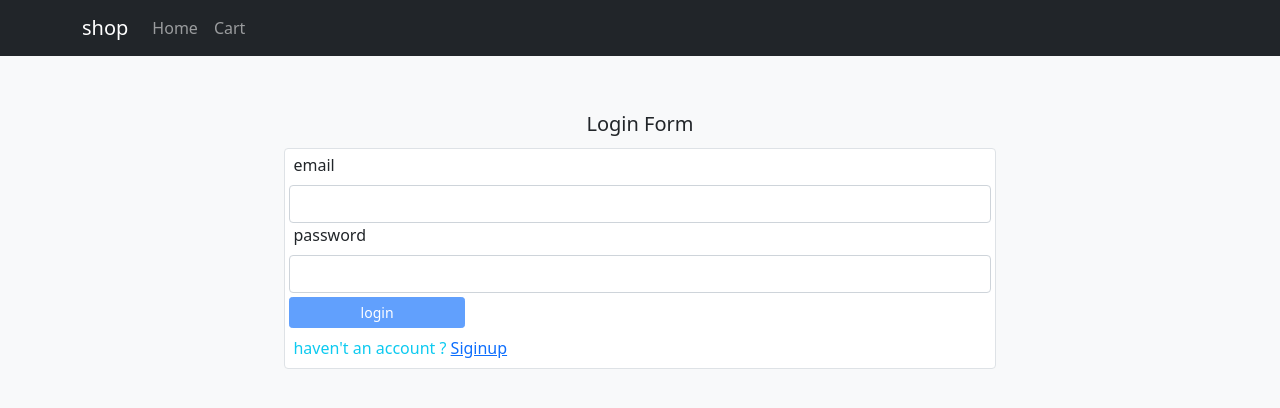
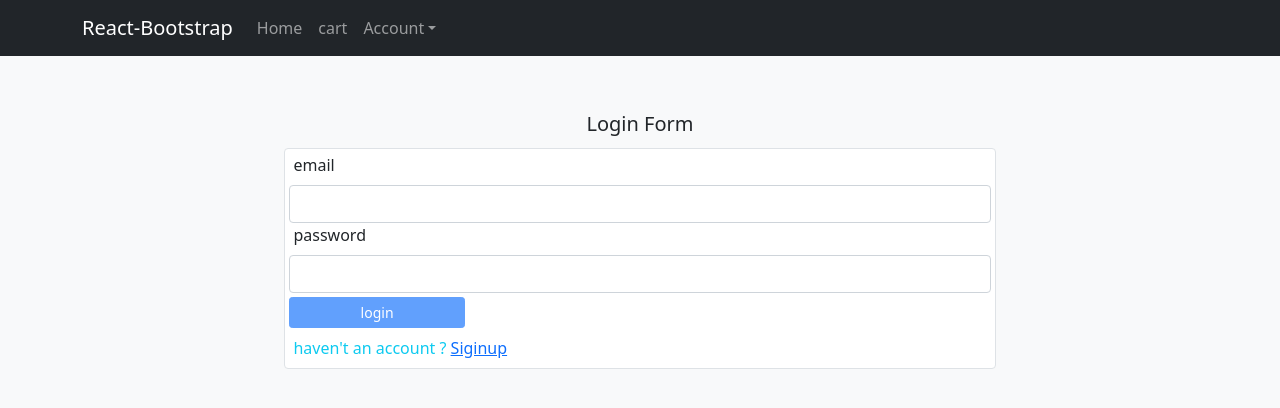
Before and after one commit to YasamanKarimArabgard/Rose-shop-react.js, a React (Create React App) app: page /login in a window 1280 px wide. Shown: the top 408 px of the page. Built offline with nearby package versions, Linux system fonts and the light colour scheme.

Commit message:
add dropdown

```diff
--- a/src/components/Navigation.jsx
+++ b/src/components/Navigation.jsx
@@ -1,5 +1,5 @@
 import Navbar from 'react-bootstrap/Navbar';
-import { Container, Nav } from 'react-bootstrap';
+import { Container, Nav, NavDropdown } from 'react-bootstrap';
 import { NavLink } from 'react-router-dom';
 import { useCart } from '../context/CartProvider';
 
@@ -11,13 +11,20 @@ const Navigation = () => {
     return (
         <Navbar bg="dark" variant="dark">
             <Container>
-                <Navbar.Brand href="#home">shop</Navbar.Brand>
-                <Nav className="me-auto">
-                    <Nav.Link to='/' as={NavLink}>Home</Nav.Link>
-                    <Nav.Link to='/cart' as={NavLink} className='position-relative'>Cart
-                        {cart.length ? <span class="position-absolute top-0 start-100 translate-middle badge rounded-pill bg-danger mt-3 mx-1">{cart.length}</span> : null }
-                    </Nav.Link>
-                </Nav>
+                <Navbar.Brand href="#home">React-Bootstrap</Navbar.Brand>
+                <Navbar.Toggle aria-controls="basic-navbar-nav" />
+                <Navbar.Collapse id="basic-navbar-nav">
+                    <Nav className="me-auto">
+                        <Nav.Link to="/" as={NavLink}>Home</Nav.Link>
+                        <Nav.Link to="/cart" as={NavLink}>cart
+                            {cart.length ? <span class="position-absolute top-0 translate-middle badge rounded-pill bg-danger mt-3 mx-2">{cart.length}</span> : null}
+                        </Nav.Link>
+                        <NavDropdown title="Account" id="basic-nav-dropdown">
+                            <NavDropdown.Item to="/signup" as={NavLink}>Signup</NavDropdown.Item>
+                            <NavDropdown.Item to="/login" as={NavLink}>login</NavDropdown.Item>
+                        </NavDropdown>
+                    </Nav>
+                </Navbar.Collapse>
             </Container>
         </Navbar>
     );
```
